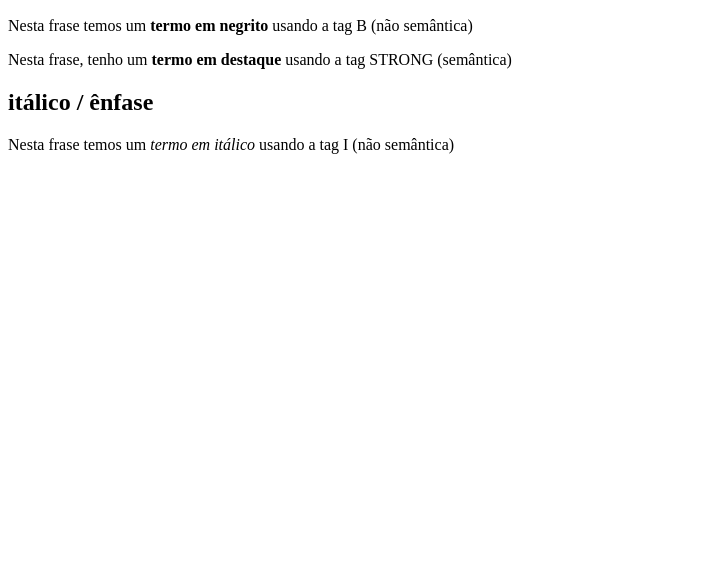
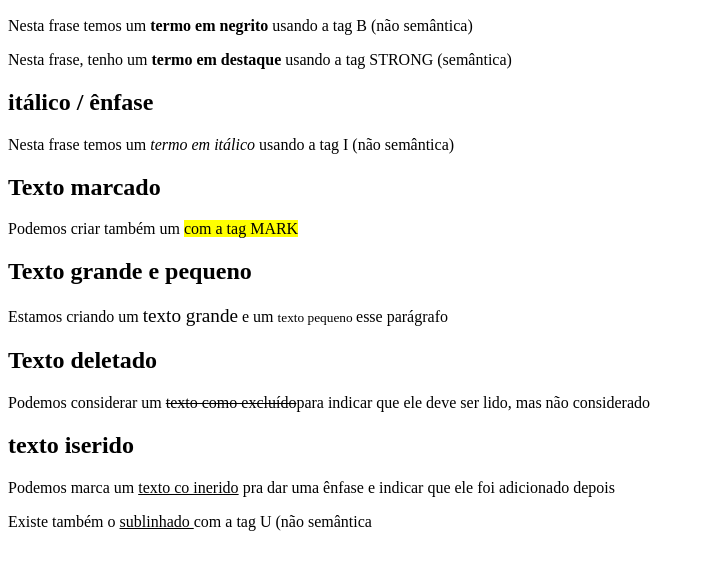
Before and after one commit to cabalomacho/x02index.html, a plain HTML site: page ex2/index.html in a window 1280 px wide. Shown: the part 110-680 px from the top of the page, without its empty margins (0-705 px from the left). Drawn offline with Linux system fonts and the light colour scheme.

Commit message:
Add files via upload

```diff
--- a/ex2/index.html
+++ b/ex2/index.html
@@ -14,5 +14,15 @@
     <p>Nesta frase, tenho um <strong>termo em destaque</strong> usando a tag STRONG (semântica)</p>
     <h2>itálico / ênfase</h2>
     <p> Nesta frase temos um <i>termo em itálico </i> usando a tag I (não semântica)</p>
+    <h2>Texto marcado</h2>
+    <p>Podemos criar também um <mark> com a tag MARK</mark> </p>
+   <h2>Texto grande e pequeno</h2>
+   <p>Estamos criando um <big> texto grande</big> e um <small>texto pequeno </small>esse parágrafo</p>
+   <h2>Texto deletado </h2>
+   <p>Podemos considerar um <del>texto como excluído</del>para indicar que ele deve ser lido, mas não considerado  </p>
+   <h2>texto iserido </h2>
+   <p>Podemos marca um <ins> texto co inerido</ins> pra dar uma ênfase e indicar que ele foi adicionado depois </p>
+   <p>Existe também o <u>sublinhado </u>
+ com a tag U (não semântica </p>
 </body>
 </html>
```
